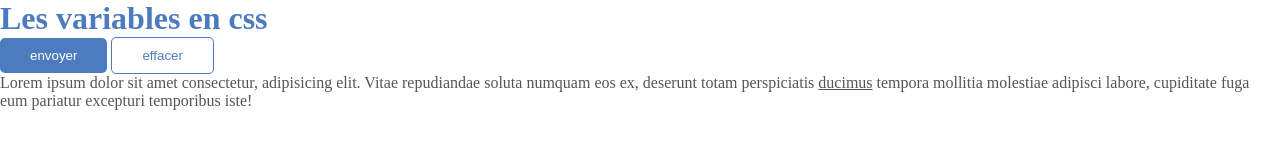
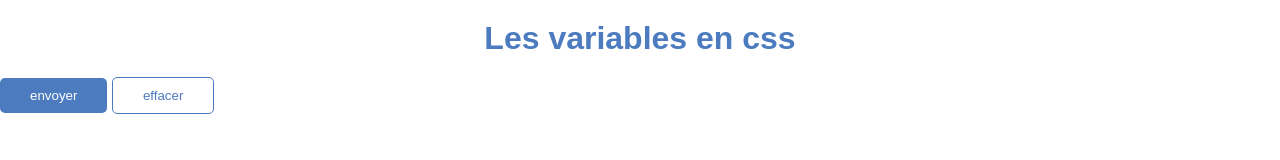
Before and after one commit to Edjek/css-responsive-30-01-2023, a plain HTML site: page css-variables/index.html in a window 1280 px wide. Drawn offline with Linux system fonts and the light colour scheme.

Commit message:
css variables

```diff
--- a/css-variables/css/style.css
+++ b/css-variables/css/style.css
@@ -13,13 +13,16 @@
 body {
     /* Pour utiliser une variable, il faut mettre var(--nom-de-la-variable) */
     color: var(--text-cl);
-    /* background-color: pink; */
+    font-family: Arial, Helvetica, sans-serif;
 }
 
 a {
     color: var(--text-cl);
 }
+
 h1 {
+    text-align: center;
+    padding: 20px;
     color: var(--main-cl);
 }
 
--- a/css-variables/index.html
+++ b/css-variables/index.html
@@ -13,6 +13,5 @@
             <button class="btn btn-primary">envoyer</button>
             <button class="btn btn-secondary">effacer</button>
         </div>
-        <p>Lorem ipsum dolor sit amet consectetur, adipisicing elit. Vitae repudiandae soluta numquam eos ex, deserunt totam perspiciatis <a href="">ducimus</a>  tempora mollitia molestiae adipisci labore, cupiditate fuga eum pariatur excepturi temporibus iste!</p>
     </body>
 </html>
```
